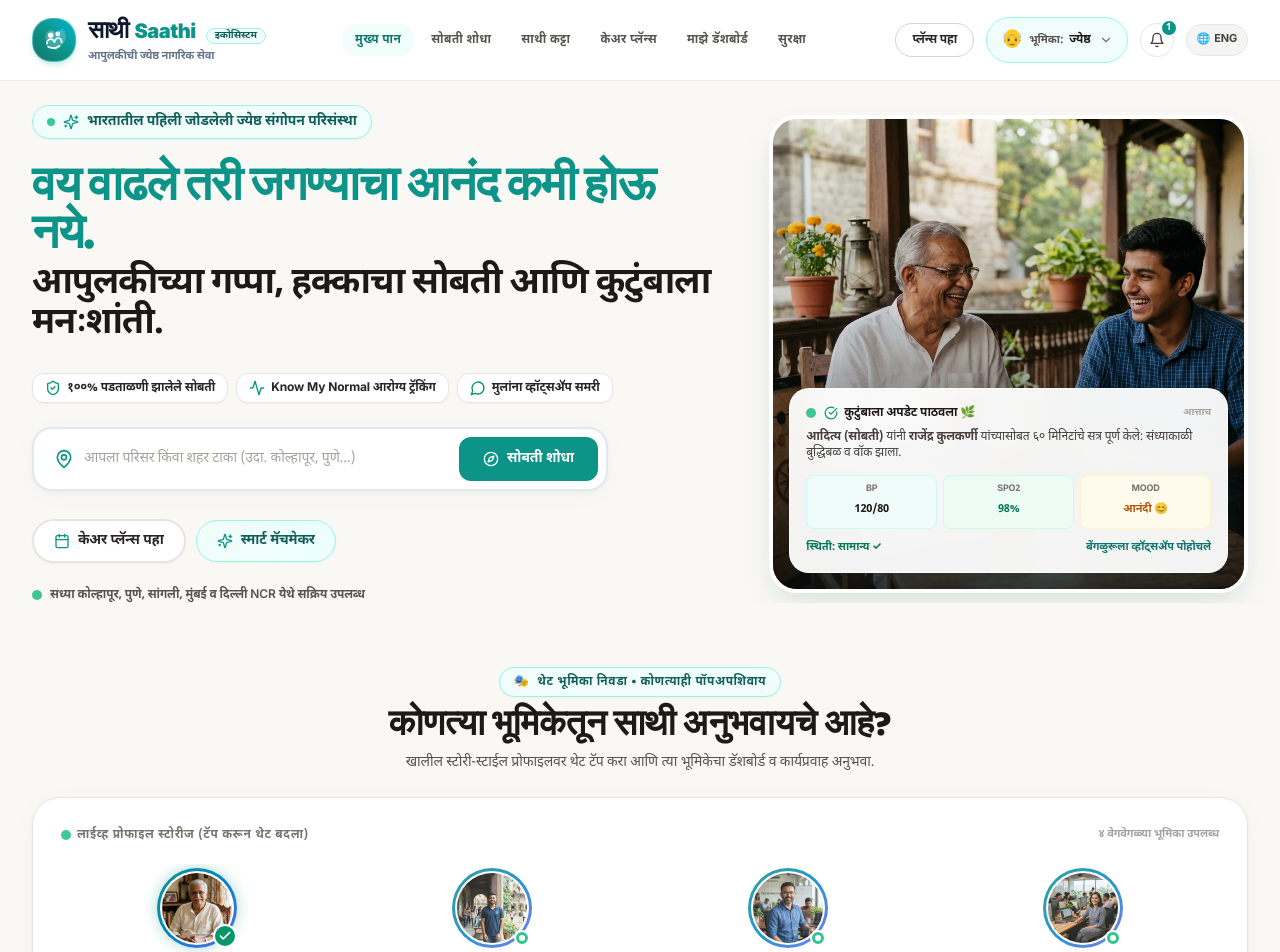
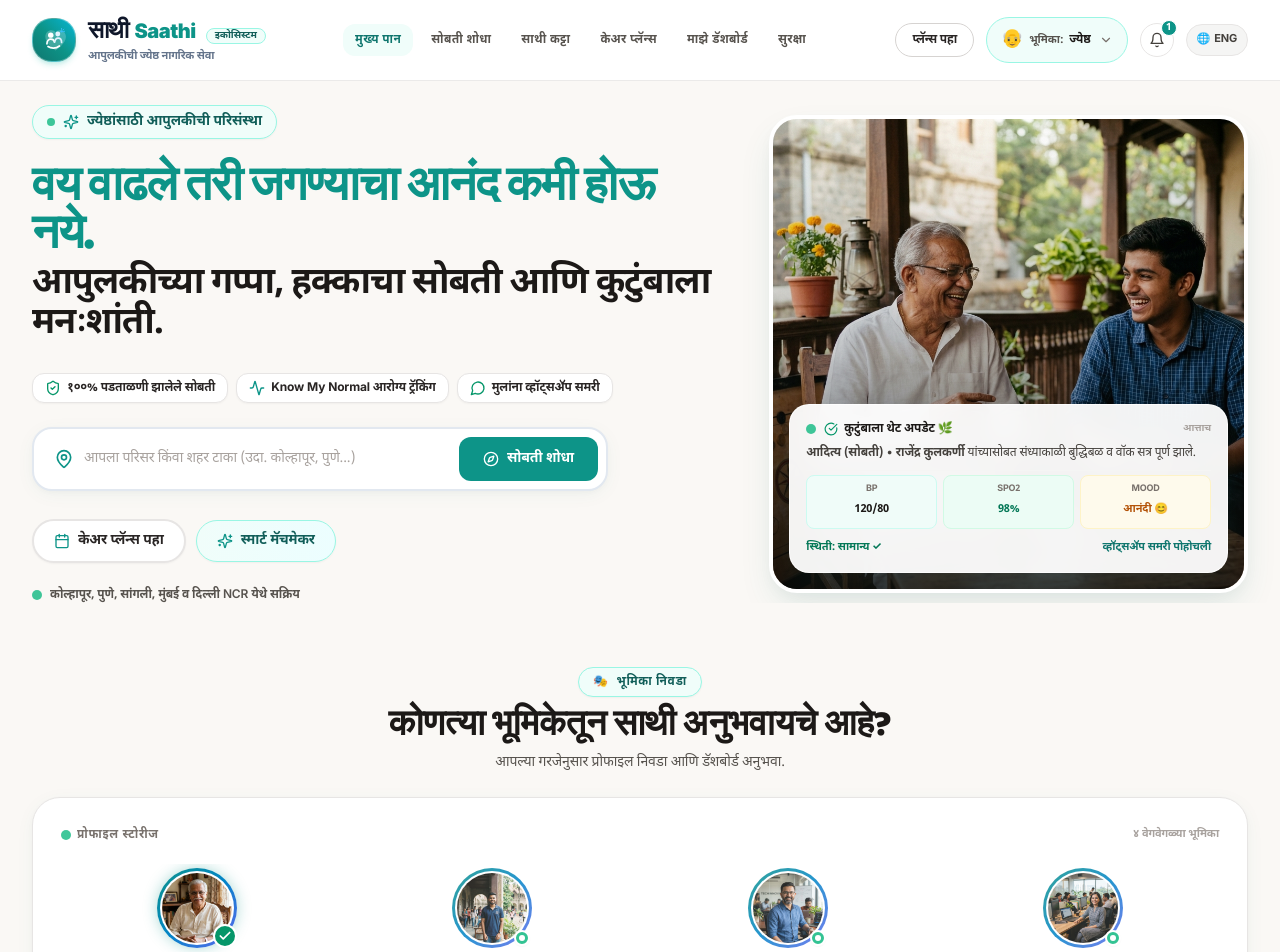
Before and after one commit to abhayr18/Saathi, a React (Vite) app: page / in a window 1280 px wide. Shown: the top 952 px of the page. Built offline with nearby package versions, Linux system fonts and the light colour scheme.

Commit message:
refactor(ui): streamline copy, remove messy developer demo text, and make interface minimal and meaningful

```diff
--- a/components/LandingPage.tsx
+++ b/components/LandingPage.tsx
@@ -493,8 +493,8 @@
               <Sparkles className="w-4 h-4 text-saath-600" />
               <span>
                 {isMr
-                  ? "भारतातील पहिली जोडलेली ज्येष्ठ संगोपन परिसंस्था"
-                  : "India's First Connected Senior Care Ecosystem"}
+                  ? "ज्येष्ठांसाठी आपुलकीची परिसंस्था"
+                  : "Connected Senior Care Ecosystem"}
               </span>
             </div>
 
@@ -582,7 +582,7 @@
               <span className="w-2.5 h-2.5 rounded-full bg-emerald-500 animate-pulse"></span>
               <span>
                 {isMr
-                  ? 'सध्या कोल्हापूर, पुणे, सांगली, मुंबई व दिल्ली NCR येथे सक्रिय उपलब्ध'
+                  ? 'कोल्हापूर, पुणे, सांगली, मुंबई व दिल्ली NCR येथे सक्रिय'
                   : 'Live in Kolhapur, Pune, Sangli, Mumbai & Delhi NCR'}
               </span>
             </div>
@@ -606,14 +606,14 @@
                     <span className="w-2.5 h-2.5 rounded-full bg-emerald-500 animate-pulse"></span>
                     <span className="text-xs font-black text-stone-900 flex items-center gap-1.5">
                       <CheckCircle className="w-3.5 h-3.5 text-emerald-600" />
-                      {isMr ? 'कुटुंबाला अपडेट पाठवला 🌿' : 'Family Connect Transmitted 🌿'}
+                      {isMr ? 'कुटुंबाला थेट अपडेट 🌿' : 'Family Connect Update 🌿'}
                     </span>
                   </div>
                   <span className="text-[10px] text-stone-400 font-semibold">{isMr ? 'आत्ताच' : 'Just now'}</span>
                 </div>
 
                 <p className="text-xs text-stone-700 leading-snug">
-                  <strong>आदित्य (सोबती)</strong> यांनी <strong>राजेंद्र कुलकर्णी</strong> यांच्यासोबत ६० मिनिटांचे सत्र पूर्ण केले: संध्याकाळी बुद्धिबळ व वॉक झाला.
+                  <strong>{isMr ? 'आदित्य (सोबती)' : 'Aditya (Mitra)'}</strong> • <strong>{isMr ? 'राजेंद्र कुलकर्णी' : 'Rajendra Kulkarni'}</strong> {isMr ? 'यांच्यासोबत संध्याकाळी बुद्धिबळ व वॉक सत्र पूर्ण झाले.' : 'completed evening chess & walk session.'}
                 </p>
 
                 {/* Health Vitals Strip */}
@@ -628,13 +628,13 @@
                   </div>
                   <div className="bg-amber-50/90 p-1.5 rounded-lg border border-amber-100">
                     <span className="text-[9px] text-stone-500 block font-bold">MOOD</span>
-                    <span className="text-[11px] font-black text-amber-700">आनंदी 😊</span>
+                    <span className="text-[11px] font-black text-amber-700">{isMr ? 'आनंदी 😊' : 'Happy 😊'}</span>
                   </div>
                 </div>
 
                 <div className="flex items-center justify-between text-[11px] pt-0.5 text-stone-500 font-medium">
                   <span className="text-emerald-700 font-bold">{isMr ? 'स्थिती: सामान्य ✓' : 'Status: Normal ✓'}</span>
-                  <span className="text-saath-700 font-bold">{isMr ? 'बेंगळुरूला व्हॉट्सॲप पोहोचले' : 'WhatsApp Sent to Son'}</span>
+                  <span className="text-saath-700 font-bold">{isMr ? 'व्हॉट्सॲप समरी पोहोचली' : 'WhatsApp Sent to Family'}</span>
                 </div>
               </div>
             </div>
@@ -642,34 +642,34 @@
         </div>
       </section>
 
-      {/* ─── 2. STORY-STYLE PROFILE CHOOSER (NO POPUPS! DIRECTLY ON MAIN PAGE) ─── */}
+      {/* ─── 2. STORY-STYLE PROFILE CHOOSER (DIRECTLY ON MAIN PAGE) ─── */}
       <section className="max-w-7xl mx-auto px-4 sm:px-6 lg:px-8 space-y-6">
 
         {/* Section Header */}
         <div className="text-center max-w-2xl mx-auto space-y-2">
           <div className="inline-flex items-center gap-2 px-3.5 py-1.5 rounded-full bg-teal-50 text-teal-800 text-xs font-black uppercase tracking-wider border border-teal-200 shadow-2xs">
             <span>🎭</span>
-            <span>{isMr ? 'थेट भूमिका निवडा • कोणत्याही पॉपअपशिवाय' : 'Choose Perspective Directly • No Popups'}</span>
+            <span>{isMr ? 'भूमिका निवडा' : 'Choose Perspective'}</span>
           </div>
           <h2 className="text-2xl sm:text-4xl font-black text-stone-900 font-display">
             {isMr ? 'कोणत्या भूमिकेतून साथी अनुभवायचे आहे?' : 'Select a Profile to Experience Saathi'}
           </h2>
           <p className="text-xs sm:text-sm text-stone-600">
             {isMr
-              ? 'खालील स्टोरी-स्टाईल प्रोफाइलवर थेट टॅप करा आणि त्या भूमिकेचा डॅशबोर्ड व कार्यप्रवाह अनुभवा.'
-              : 'Tap any story profile below to instantly experience the live dashboard & workflows from that perspective.'}
+              ? 'आपल्या गरजेनुसार प्रोफाइल निवडा आणि डॅशबोर्ड अनुभवा.'
+              : 'Select a profile to experience Saathi from each perspective.'}
           </p>
         </div>
 
-        {/* ── Story Circles Bar (Social-Media-Story Tray with Story Rings) ── */}
+        {/* ── Story Circles Bar ── */}
         <div className="bg-white rounded-3xl p-5 sm:p-7 border border-stone-200 shadow-soft space-y-4">
           <div className="flex items-center justify-between pb-1">
             <span className="text-xs font-black uppercase tracking-wider text-stone-500 flex items-center gap-1.5">
               <span className="w-2.5 h-2.5 rounded-full bg-emerald-500 animate-pulse"></span>
-              <span>{isMr ? 'लाईव्ह प्रोफाइल स्टोरीज (टॅप करून थेट बदला)' : 'Live Profile Stories (Tap to Switch)'}</span>
+              <span>{isMr ? 'प्रोफाइल स्टोरीज' : 'Profile Stories'}</span>
             </span>
             <span className="text-[11px] text-stone-400 font-semibold hidden sm:inline-block">
-              {isMr ? '४ वेगवेगळ्या भूमिका उपलब्ध' : '4 Interactive Perspectives'}
+              {isMr ? '४ वेगवेगळ्या भूमिका' : '4 Interactive Perspectives'}
             </span>
           </div>
 
--- a/components/RoleSelectorModal.tsx
+++ b/components/RoleSelectorModal.tsx
@@ -218,16 +218,16 @@
             <div>
               <div className="flex items-center gap-1.5 sm:gap-2 flex-wrap">
                 <h2 className="text-base sm:text-2xl font-black text-stone-900 font-display">
-                  {isMr ? 'डेमो भूमिका निवडा' : 'Select Demo Perspective'}
+                  {isMr ? 'भूमिका निवडा' : 'Select Role Perspective'}
                 </h2>
                 <span className="bg-teal-100 text-teal-800 text-[10px] sm:text-[11px] font-extrabold px-2 py-0.5 rounded-full border border-teal-200">
-                  Interactive Demo
+                  {isMr ? 'सर्व भूमिका' : 'All Roles'}
                 </span>
               </div>
               <p className="text-[11px] sm:text-xs text-stone-500 line-clamp-1 sm:line-clamp-none mt-0.5">
                 {isMr
-                  ? 'प्लॅटफॉर्मचा अनुभव कोणत्याही भूमिकेतून घ्या — संबंधित डॅशबोर्ड व फीचर्स त्वरित लोड होतील.'
-                  : 'Experience Saathi from any stakeholder viewpoint to test features and simulated real-time logs.'}
+                  ? 'प्लॅटफॉर्मचा अनुभव कोणत्याही भूमिकेतून घ्या — संबंधित डॅशबोर्ड व कार्यप्रवाह त्वरित लोड होतील.'
+                  : 'Experience Saathi from any perspective with tailored tools and workflows.'}
               </p>
             </div>
           </div>
--- a/components/SafetyCenter.tsx
+++ b/components/SafetyCenter.tsx
@@ -99,7 +99,7 @@
           className="bg-rose-600 hover:bg-rose-700 text-white font-black text-sm px-6 py-4 rounded-2xl shadow-elevated flex items-center justify-center gap-2 transition-transform transform hover:scale-105 active:scale-95 border-2 border-rose-400"
         >
           <AlertTriangle className="w-5 h-5" />
-          <span>{isMr ? 'तातडीचा आपत्कालीन SOS' : 'Simulate Emergency SOS'}</span>
+          <span>{isMr ? 'तातडीचा आपत्कालीन SOS' : 'Emergency SOS'}</span>
         </button>
       </div>
 
--- a/components/SosModal.tsx
+++ b/components/SosModal.tsx
@@ -39,7 +39,7 @@
                 {isMr ? 'आपत्कालीन सहाय्यता प्रणाली' : 'Emergency Support Trigger'}
               </h3>
               <p className="text-xs text-rose-600 font-bold uppercase tracking-wider">
-                {isMr ? 'सुरक्षा प्रोटोकॉल डेमो' : 'Simulated Safety Protocol'}
+                {isMr ? 'सुरक्षा प्रोटोकॉल' : 'Active Safety Protocol'}
               </p>
             </div>
           </div>
```
Also changed, not shown: components/CarePlansView.tsx (+11 -11 lines), components/CompanionDiscovery.tsx (+0 -19 lines), components/EarningsView.tsx (+4 -4 lines).
